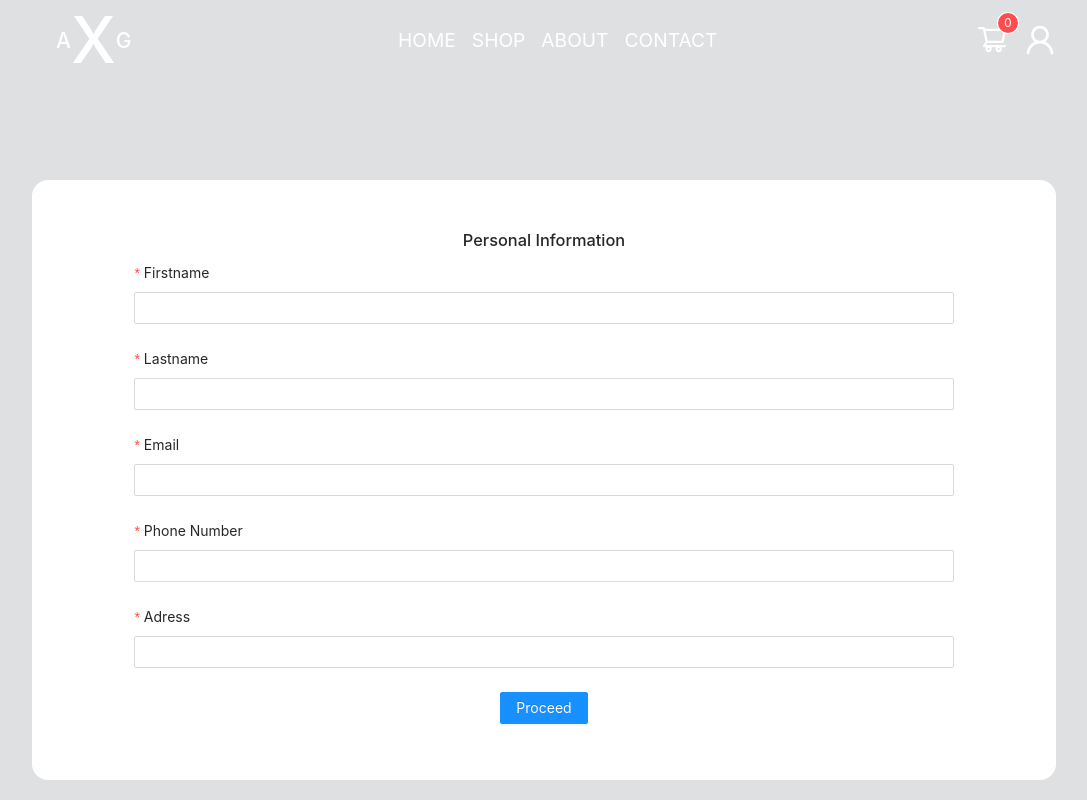
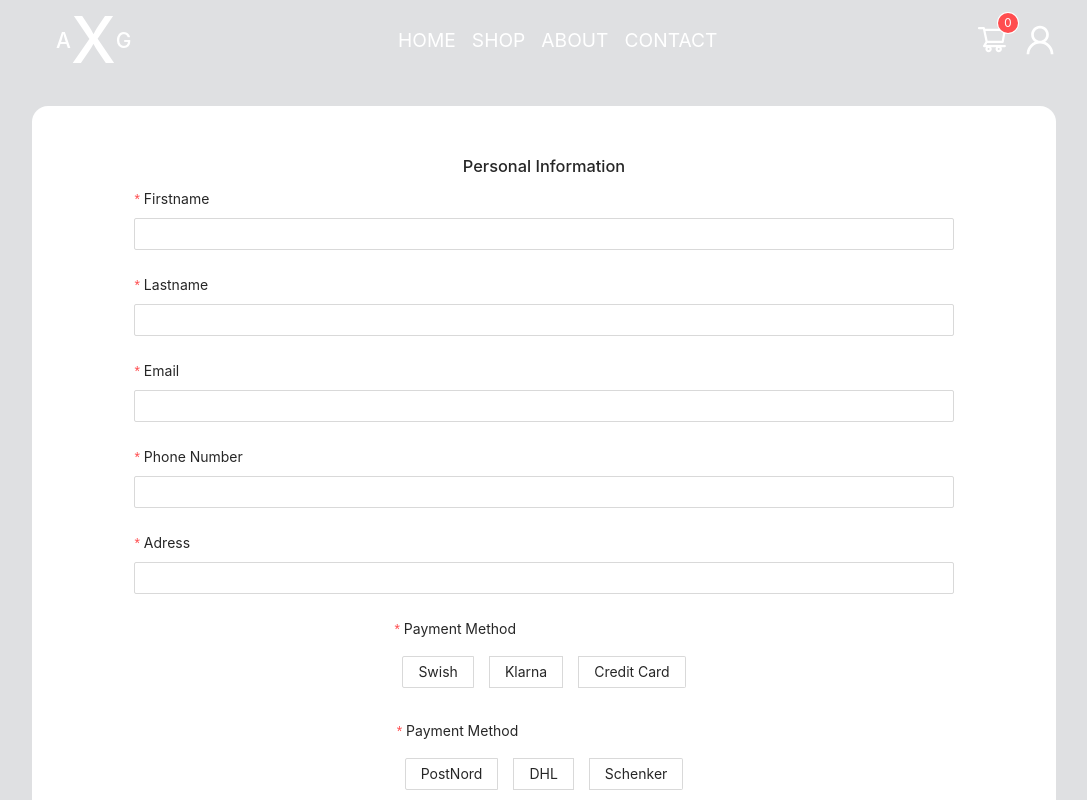
Before and after one commit to lilgujj/axg-shop, a React (Create React App) app: page /checkout in a window 1280 px wide. Shown: the top 800 px of the page, without its empty margins (96-1183 px from the left). Built offline with nearby package versions, Linux system fonts and the light colour scheme; the HTML template or start-up script is replaced by a standard one.

Commit message:
new form that saves data

```diff
--- a/src/components/checkOut.tsx
+++ b/src/components/checkOut.tsx
@@ -38,22 +38,11 @@ const CheckOut = () => {
             const values = await form.validateFields();
             console.log('Success:', values);
             setProceed(!isProceedValid);
+            sendMock();
         } catch (errorInfo) {
             console.log('Failed:', errorInfo);
         }
         };
-
-        const [isSecondProceedValid, setSecondProceed] = useState(false);
-
-        const onSecondCheck = async () => {
-            try {
-            const values = await form.validateFields();
-            console.log('Success:', values);
-            setSecondProceed(!isSecondProceedValid);
-          } catch (errorInfo) {
-            console.log('Failed:', errorInfo);
-          }
-        }
 
         const cart = useContext(CartContext)
 
@@ -73,9 +62,6 @@ const CheckOut = () => {
             {
                 name: ['phone'], value: ''
             },
-        ]);
-
-        const [paymentInfo, setPayment] = useState([
             {
                 name: ['Full Name'], value: ''
             },
@@ -87,15 +73,13 @@ const CheckOut = () => {
             },
             {
                 name: ['CVC'], value: ''
-            }
-        ])
+            },
+
+        ]);
+
 
         const onChangePersonal = (allFields: any) => {
             setFields(allFields)
-        }
-
-        const onChangePayment = (allFields: any) => {
-            setPayment(allFields)
         }
 
 
@@ -156,7 +140,6 @@ const CheckOut = () => {
 
         }
 
-
         if(isBookingFinished){
            return <Redirect to="/confirm" />
         }
@@ -188,64 +171,45 @@ const CheckOut = () => {
                     <Form.Item style={{width: "80%"}} name="adress" label="Adress" rules={[{ required: true}]}>
                         <Input/>
                     </Form.Item>
-                    <Form.Item>
-                        <Button  onClick={onCheck} type="primary" htmlType="submit">Proceed</Button>
-                    </Form.Item>
-                </Form>
 
-                    {
-                        isProceedValid &&(
-                            <>
-                                <div className="flex-col centerX centerY payment">
-                                    <Radio.Group className="flex centerX centerY">
+                    <Form.Item
+                        name="Payment Method"
+                        rules={[{ required: true, message: 'Please pick an item!' }]}
+                         label="Payment Method"
+                     >
+                        <Radio.Group
+                        className="flex centerX centerY"
+
+                        >
                             <div className="radioBtn">
-                                            <Radio.Button style={{margin: ".5rem"}} onClick={showSwish} value="a">Swish</Radio.Button>
-                                            <Radio.Button style={{margin: ".5rem"}} onClick={showKlarna} value="b">Klarna</Radio.Button>
-                                            <Radio.Button style={{margin: ".5rem"}} onClick={showCreditCard} value="c">Credit Card</Radio.Button>
+                                <Radio.Button style={{margin: ".5rem"}} onClick={showSwish} value="Swish">Swish</Radio.Button>
+                                <Radio.Button style={{margin: ".5rem"}} onClick={showKlarna}  value="Klarna">Klarna</Radio.Button>
+                                <Radio.Button style={{margin: ".5rem"}} onClick={showCreditCard}  value="Credit Card">Credit Card</Radio.Button>
                             </div>
                         </Radio.Group>
+                    </Form.Item>
+
                     {
 
                         isSwishVisable && (
-                                            <Form form={form}
-                                            layout="vertical"
-                                            validateMessages={validateMessages}
-                                            name="dynamic_rules"
-                                            className="flex-col centerY centerX paymentItem">
+
                             <Form.Item style={{width: "80%"}} label="Phone Number" rules={[{ required: true}]}>
                                 <Input value={personalInfo[3].value}/>
                             </Form.Item>
-                                                <Form.Item>
-                                                    <Button type="primary" htmlType="submit" onClick={onSecondCheck}>Proceed</Button>
-                                                </Form.Item>
-                                            </Form>
+
                         )
                     }
-                                    {
-                                        isKlarnaVisable && (
-                                            <Form form={form}
-                                            layout="vertical"
-                                            validateMessages={validateMessages}
-                                            name="dynamic_rules"
-                                            className="flex-col centerY centerX paymentItem">
+
+                    { isKlarnaVisable && (
+
                             <Form.Item style={{width: "80%"}} label="Email" rules={[{ required: true}]}>
                                 <Input value={personalInfo[2].value}/>
                             </Form.Item>
-                                                <Form.Item>
-                                                    <Button type="primary" htmlType="submit" onClick={onSecondCheck}>Proceed</Button>
-                                                </Form.Item>
-                                            </Form>
                         )
                     }
-                                    {
-                                        isCreditVisable && (
-                                            <Form form={form}
-                                            layout="vertical"
-                                            validateMessages={validateMessages}
-                                            onFieldsChange={(_, allFields) => onChangePayment(allFields)}
-                                            fields={paymentInfo}
-                                            name="dynamic_rules"
-                                            className="flex-col centerY centerX paymentItem">
+
+                    {   isCreditVisable && (
+                        <>
                             <Form.Item style={{width: "80%"}} name="Full Name" label="Full Name" rules={[{ required: true}]}>
                                 <Input/>
                             </Form.Item>
@@ -260,72 +224,72 @@ const CheckOut = () => {
                                     <Input/>
                                 </Form.Item>
                             </div>
-                                                <Form.Item>
-                                                    <Button type="primary" htmlType="submit" onClick={onSecondCheck}>Proceed</Button>
-                                                </Form.Item>
-                                            </Form>
-                                        )
-                                    }
-                                </div>
-
-                                {
-                                    isSecondProceedValid && (
-                                        <>
-                                <div className="payment flex-col centerY centerX">
-                                    <Radio.Group >
-                                        <div className="radioBtn">
-                                            <Radio.Button style={{margin: ".5rem"}} onClick={showPostNord} value="a">PostNord</Radio.Button>
-                                            <Radio.Button style={{margin: ".5rem"}} onClick={showDhl} value="b">DHL</Radio.Button>
-                                            <Radio.Button style={{margin: ".5rem"}} onClick={showSchenker} value="c">Schenker</Radio.Button>
-                                        </div>
-                                    </Radio.Group>
-                                    {
-                                        isPostNordVisable && (
-                                            <div className="flex-col centerY centerX">
-                                                <ShippingOptions
-                                                name="PostNord"
-                                                price={59}
-                                                />
-                                                <Button onClick={sendMock} type="primary" htmlType="submit">Place order</Button>
-                                            </div>
-                                            )
-                                    }
-                                    {
-                                        isDhlVisable && (
-                                            <div className="flex-col centerY centerX">
-                                                <ShippingOptions
-                                                    name="DHL"
-                                                    price={79}
-                                                    />
-                                                <Button onClick={sendMock} type="primary" htmlType="submit">Place order</Button>
-                                            </div>
-                                            )
-                                    }
-                                    {
-                                        isSchenkerVisable && (
-                                            <div className="flex-col centerY centerX">
-                                                <ShippingOptions
-                                                    name="Schenker"
-                                                    price={99}
-                                                />
-                                                <Button onClick={sendMock} type="primary" htmlType="submit">Place order</Button>
-
-                                            </div>
-                                        )
-                                    }
-                                </div>
-
                         </>
                         )
                     }
 
+                    <Form.Item
+
+                    name="Shipping"
+                    rules={[{ required: true, message: 'Please pick an item!' }]}
+                     label="Payment Method">
+                        <Radio.Group >
+                            <div className="radioBtn">
+                                <Radio.Button style={{margin: ".5rem"}} onClick={showPostNord} value="PostNord 59kr">PostNord
+                                </Radio.Button>
+                                <Radio.Button style={{margin: ".5rem"}} onClick={showDhl} value="DHL 79kr">DHL
+                                </Radio.Button>
+                                <Radio.Button style={{margin: ".5rem"}} onClick={showSchenker} value="Schenker 99kr">Schenker
+                                </Radio.Button>
+                            </div>
+                        </Radio.Group>
+                    </Form.Item>
+
+                    { isPostNordVisable && (
+                        <>
+                        <ShippingOptions name="PostNord" price={59}/>
+
+                       <Form.Item>
+                            <Button onClick={onCheck} type="primary" htmlType="submit">Proceed</Button>
+                       </Form.Item>
                         </>
                         )
                     }
+
+                    {
+                        isDhlVisable && (
+                            <>
+                                <ShippingOptions name="DHL" price={79}/>
+
+                                <Form.Item>
+                                    <Button  onClick={onCheck} type="primary" htmlType="submit">Proceed</Button>
+                                </Form.Item>
+                            </>
+                        )
+                    }
+
+                    { isSchenkerVisable && (
+                        <>
+                            <ShippingOptions name="Schenker" price={99}/>
+
+                            <Form.Item>
+                                    <Button onClick={onCheck} type="primary" htmlType="submit">
+                                        Proceed
+                                    </Button>
+                            </Form.Item>
+                       </>
+                    )
+
+                    }
+
+
+                </Form>
                 </div>
             </div>
         </div>
             )
 }
 
+
+
 export default CheckOut
--- a/src/components/shippingOptions.tsx
+++ b/src/components/shippingOptions.tsx
@@ -25,7 +25,7 @@ class ShippingOptions extends Component<Props> {
                 <h2>{this.props.name}</h2>
                 <h2>{this.props.price}kr</h2>
                 <p>{cart.total} + {this.props.price}kr</p>
-                <h3 style={{ color: 'red' }}>Total: {cart.total} + {this.props.price}kr</h3>
+                <h3 style={{ color: 'red' }}>Total: {cart.total + this.props.price}kr</h3>
 
             </div>
         );
```
Also changed, not shown: src/components/confirm.tsx (+5 -5 lines). Lines whose indentation alone changed are shown as unchanged.
